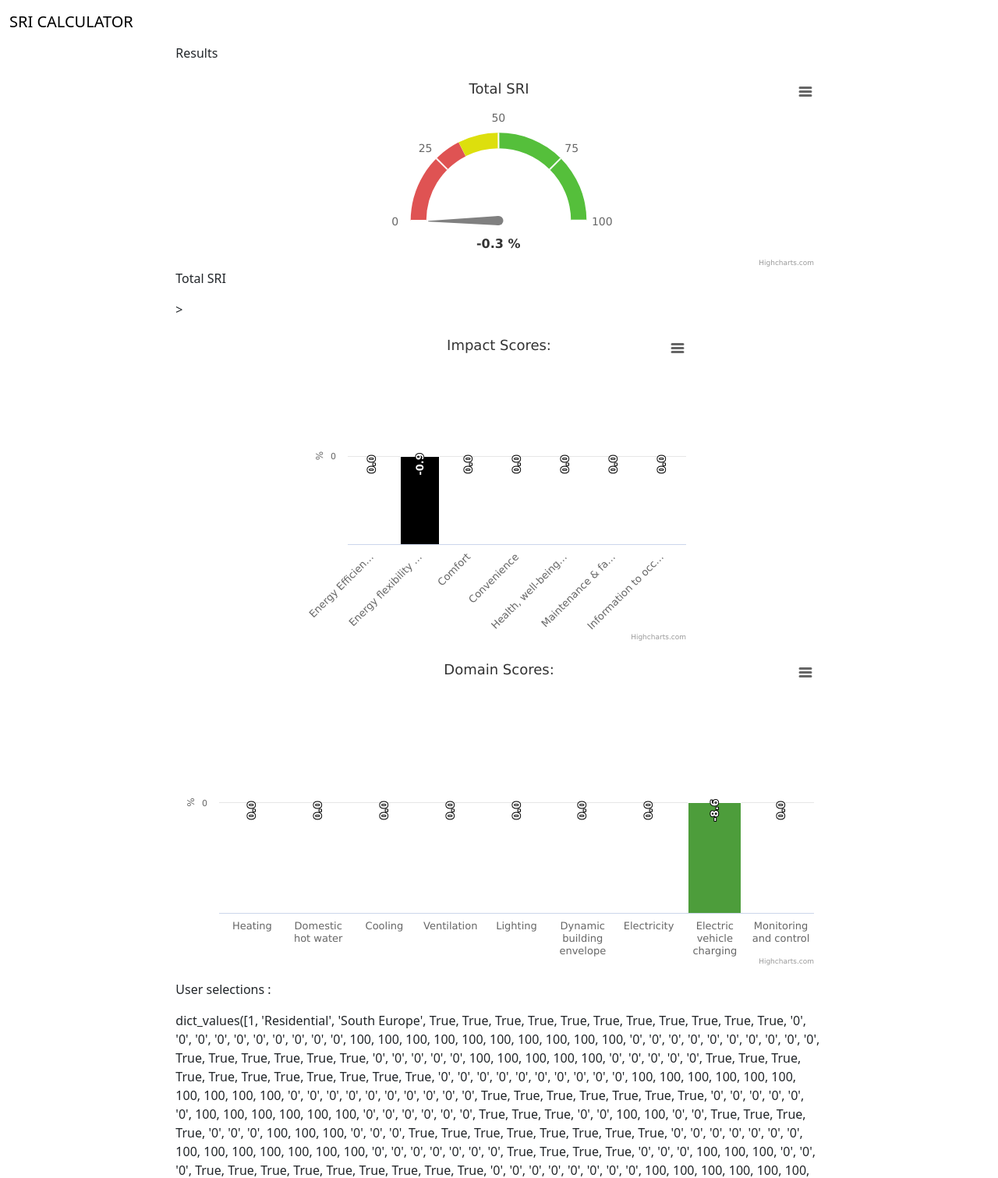
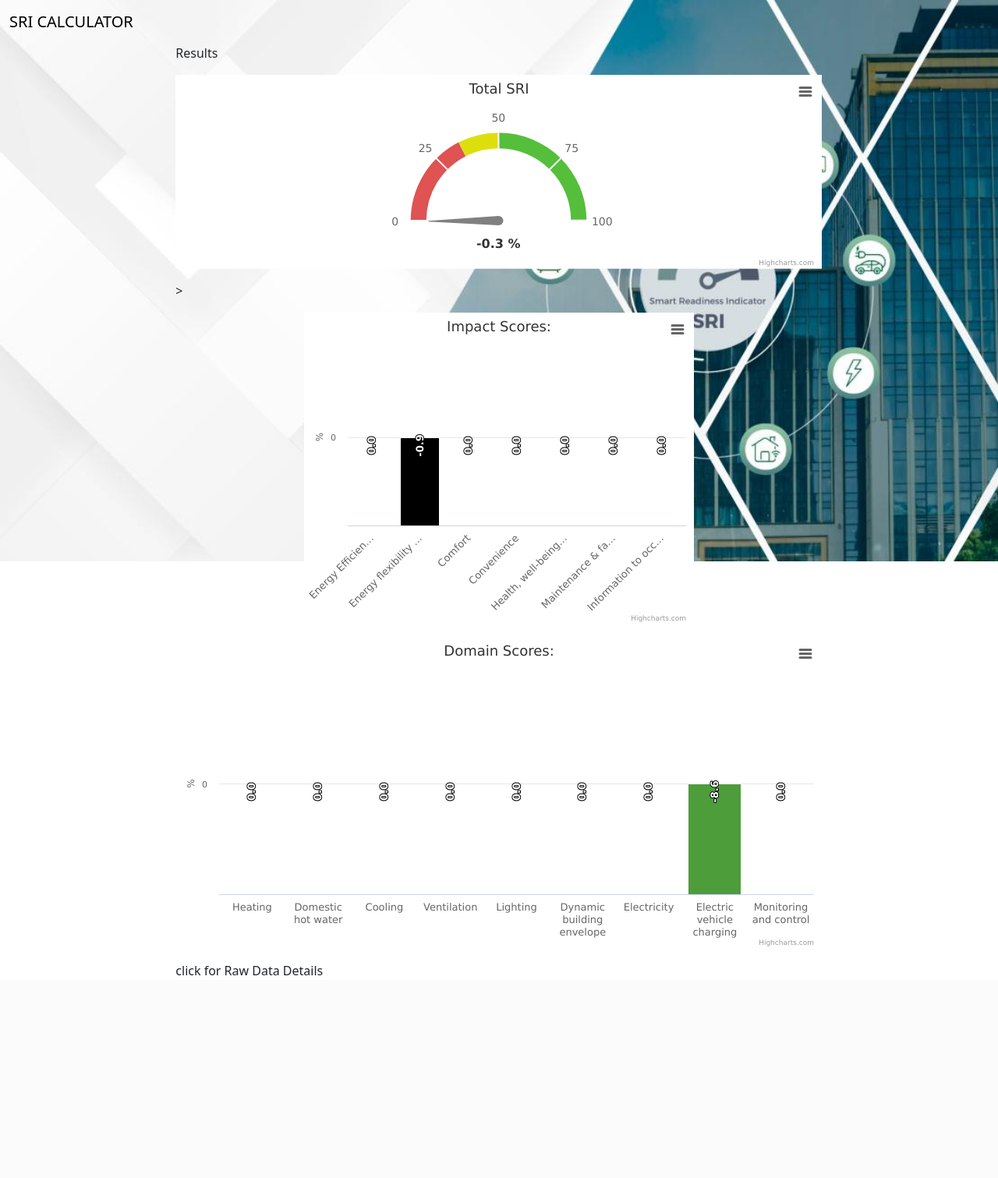
Before and after one commit to PANOUR2429/SRI, a Django app: page /SRI_result/1 in a window 1280 px wide. Shown: the top 1511 px of the page at 78% size. After the commit the page ends 1251 px from the top, so only its background shows below. Run offline with Django 5.2, Linux system fonts and the light colour scheme; data comes from the database, SQL or seed files in the repository; some libraries are stand-ins or nearby versions.

```diff
--- a/SRIsite/SRIapp/Static/style.css
+++ b/SRIsite/SRIapp/Static/style.css
@@ -1,8 +1,9 @@
-body {
+html {
+
   background-image: url("Images/SRIBanner.jpg") ;
   background-repeat: no-repeat;
   background-origin: auto;
-  background-size: auto;
+  background-size: cover;
 }
 
 
--- a/SRIsite/SRIapp/Static/style2.css
+++ b/SRIsite/SRIapp/Static/style2.css
@@ -1,9 +1,9 @@
 body {
-  //background-image: url("Images/SRIBanner.jpg") ;
+  background-image: url("Images/SRIBanner.jpg") ;
   background-repeat: no-repeat;
   background-attachment: fixed;
   background-origin: auto;
-  background-size: auto;
+  background-size: contain;
 }
 
 #container {
--- a/SRIsite/SRIapp/Templates/SRI_result.html
+++ b/SRIsite/SRIapp/Templates/SRI_result.html
@@ -42,7 +42,7 @@
               <figure class="highcharts-figure3">
                 <div id="container3"></div>
                 <p class="highcharts-description3">
-                   Total SRI
+
                 </p>
             </figure>
 
@@ -305,6 +305,13 @@
             </script>
 
             <p></p>
+
+        <div class="fieldWrapper" data-bs-toggle="collapse" data-bs-target="#collapseResults">
+                 <label >click for Raw Data Details </label>
+        </div>
+
+                       <div id="collapseResults" class="collapse">
+                       <div class="card card-body">
             <p>User selections :</p>
             <p>{{UserSelection}}</p>
             <p></p>
@@ -383,7 +390,8 @@
             <p> Electricity = {{Electricity}}% </p>
             <p> Electric vehicle charging = {{Electric_vehicle_charging}}%
             <p> Monitoring and control = {{Monitoring_and_control}}% </p>
-
+    </diV>
+    </div>
         </div>
       </div>
     </div>
```
